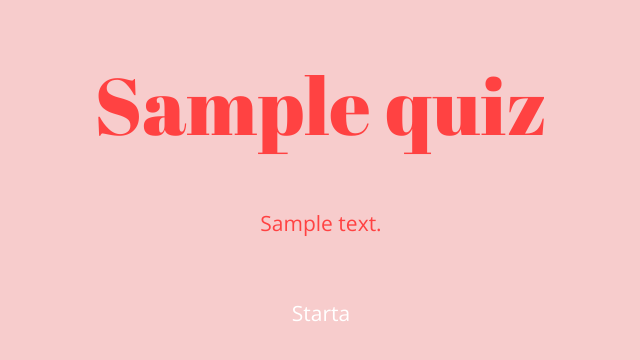
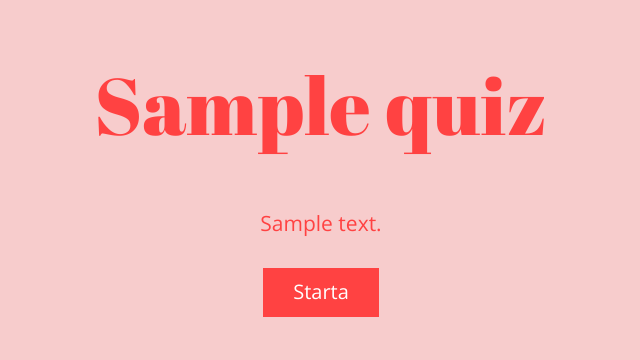
Before and after one commit to annamarialarsson/quizproject, a Django app: page /quiz/1/ in a window 1280 px wide. Shown: the top 360 px of the page, without its empty margins (319-959 px from the left). Run offline with Django 3.2, Linux system fonts and the light colour scheme; tables that the repository leaves empty hold one stand-in row (values such as "Sample post"); some libraries are stand-ins or nearby versions.

Commit message:
Fixat alla knappar så de ser likadana ut.

```diff
--- a/quiz/templates/quiz/quiz.html
+++ b/quiz/templates/quiz/quiz.html
@@ -14,9 +14,9 @@
 	<div class="intro">
 		<h1>{{ quiz.name}}</h1>
 		<p class="intro">{{ quiz.description}}</p>
+		<br>
+		<button class="btn_big"><a href="{% url 'question_page' quiz_number 1 %}">Starta</a></button>
 	</div>
-
-	<p class="intro"><a href="{% url 'question_page' quiz_number 1 %}">Starta</a></p>
 
 <script src="https://ajax.googleapis.com/ajax/libs/jquery/1.12.4/jquery.min.js"></script>
 <script src="js/bootstrap.min.js"></script>
```
